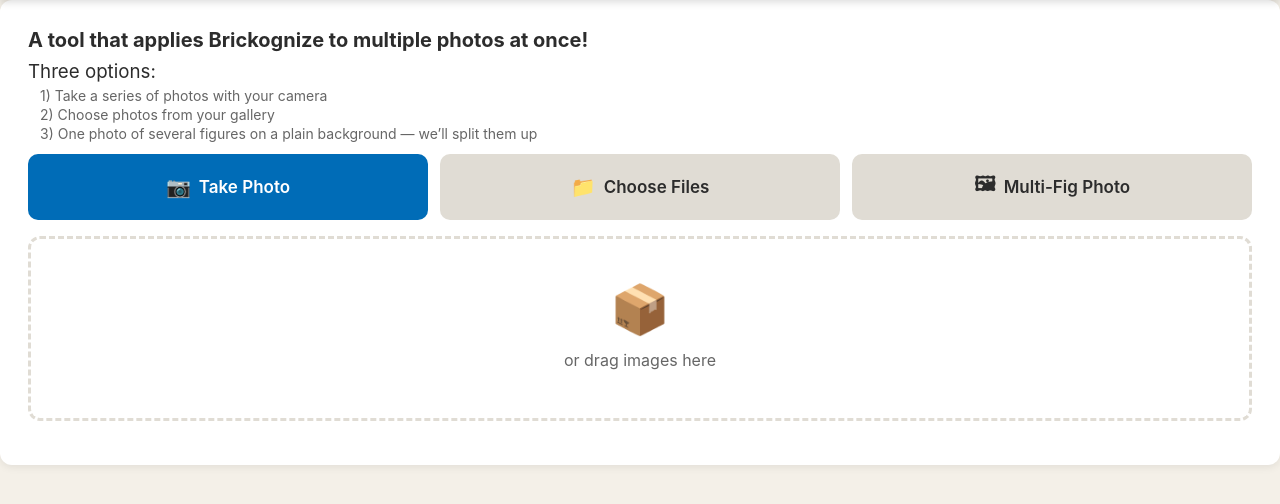
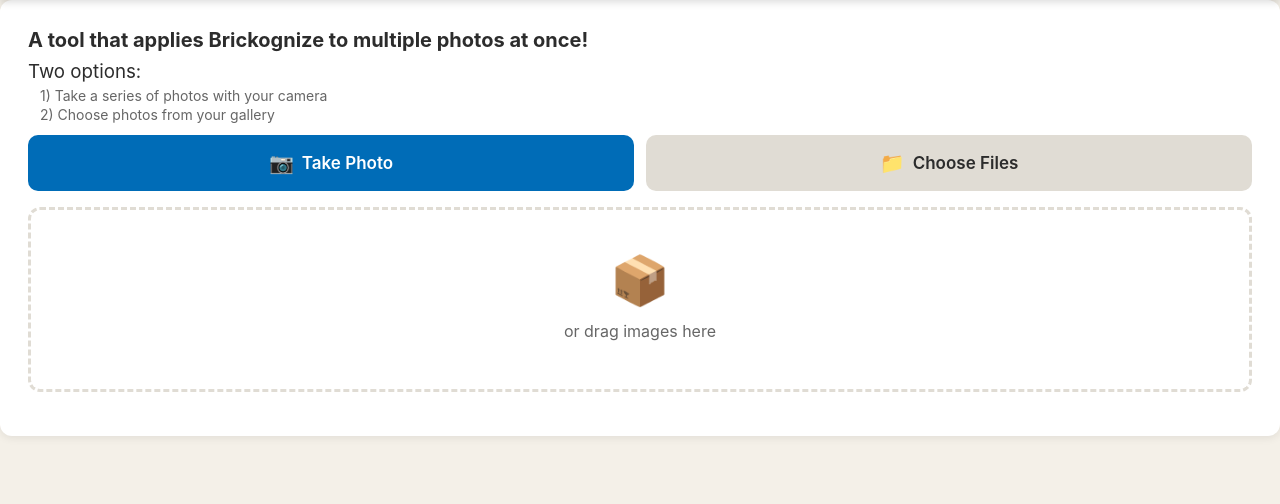
Before and after one commit to fordabel/bulkognize, a Flask app: page / in a window 1280 px wide. Shown: the part 66-570 px from the top of the page. Run offline with Flask 3, Linux system fonts and the light colour scheme.

Commit message:
Hide multi-fig UI from production site
Backend detection code stays for local debugging, but the button,
file input, third-option copy, and its JS handler are removed so
only the bulk flow is surfaced to users while the detection quality
gets tuned offline.

Co-Authored-By: Claude Opus 4.6 <noreply@anthropic.com>

```diff
--- a/static/app.js
+++ b/static/app.js
@@ -218,66 +218,6 @@
     }
 
     // ============================================================
-    //  MULTI-FIG PHOTO (one image, detect & identify each figure)
-    // ============================================================
-
-    var multiFileInput = document.getElementById("multi-file");
-
-    multiFileInput.addEventListener("change", function () {
-        if (!this.files[0]) return;
-        var file = this.files[0];
-        this.value = "";  // let them pick the same file again if needed
-
-        bulkError.style.display = "none";
-        bulkResults.style.display = "none";
-
-        bulkProgress.style.display = "block";
-        bulkProgressText.textContent = "Detecting figures in photo...";
-        bulkProgressCount.textContent = "";
-        bulkProgressFill.style.width = "0%";
-
-        var fakeProgress = 0;
-        var progressInterval = setInterval(function () {
-            if (fakeProgress < 90) {
-                fakeProgress += (90 - fakeProgress) * 0.04;
-                bulkProgressFill.style.width = fakeProgress + "%";
-                bulkProgressText.textContent = "Identifying each figure...";
-            }
-        }, 500);
-
-        var formData = new FormData();
-        formData.append("image", file);
-
-        fetch("/api/multi", { method: "POST", body: formData })
-            .then(function (resp) {
-                return resp.json().then(function (data) {
-                    return { ok: resp.ok, data: data };
-                });
-            })
-            .then(function (payload) {
-                clearInterval(progressInterval);
-                bulkProgressFill.style.width = "100%";
-                bulkProgressText.textContent = "Done!";
-
-                setTimeout(function () {
-                    bulkProgress.style.display = "none";
-                    if (!payload.ok || payload.data.error) {
-                        bulkErrorMsg.textContent = payload.data.error || "Something went wrong.";
-                        bulkError.style.display = "flex";
-                        return;
-                    }
-                    renderBulkResults(payload.data);
-                }, 400);
-            })
-            .catch(function () {
-                clearInterval(progressInterval);
-                bulkProgress.style.display = "none";
-                bulkErrorMsg.textContent = "Could not connect to the server. Please try again.";
-                bulkError.style.display = "flex";
-            });
-    });
-
-    // ============================================================
     //  HELPERS
     // ============================================================
 
--- a/templates/index.html
+++ b/templates/index.html
@@ -30,10 +30,9 @@
     <main>
         <div class="card upload-card">
             <h2 style="margin-bottom:8px;">A tool that applies Brickognize to multiple photos at once!</h2>
-            <h3 style="font-weight:normal; margin:4px 0;">Three options:</h3>
+            <h3 style="font-weight:normal; margin:4px 0;">Two options:</h3>
             <p class="hint" style="margin:2px 0 2px 12px;">1) Take a series of photos with your camera</p>
-            <p class="hint" style="margin:2px 0 2px 12px;">2) Choose photos from your gallery</p>
-            <p class="hint" style="margin:2px 0 12px 12px;">3) One photo of several figures on a plain background &mdash; we&rsquo;ll split them up</p>
+            <p class="hint" style="margin:2px 0 12px 12px;">2) Choose photos from your gallery</p>
 
             <div class="upload-buttons">
                 <label class="btn btn-primary btn-large" for="bulk-camera">
@@ -47,12 +46,6 @@
                     Choose Files
                 </label>
                 <input type="file" id="bulk-files" accept="image/*" multiple hidden>
-
-                <label class="btn btn-secondary btn-large" for="multi-file">
-                    <span class="btn-icon">&#128444;</span>
-                    Multi-Fig Photo
-                </label>
-                <input type="file" id="multi-file" accept="image/*" hidden>
             </div>
 
             <div class="drop-zone" id="bulk-drop">
```
